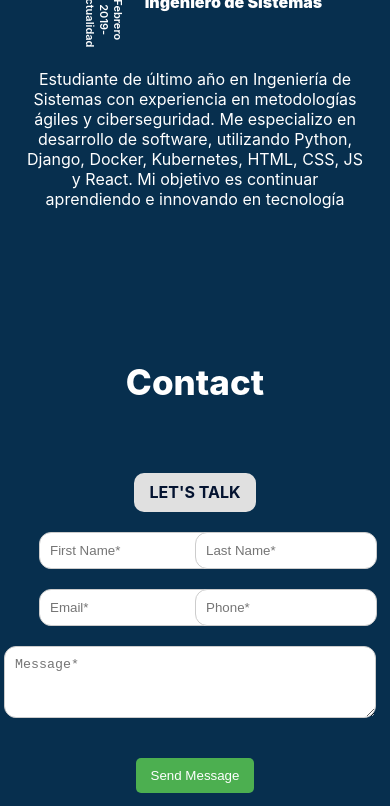
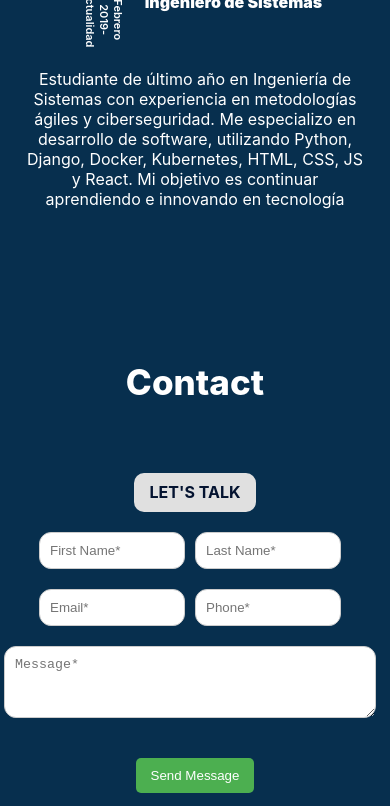
Before and after one commit to josee2701/CV, a React (Create React App) app: page / in a window 390 px wide. Shown: the part 3641-4447 px from the top of the page. Built offline with nearby package versions, Linux system fonts and the light colour scheme.

Commit message:
se aregra css

```diff
--- a/src/assets/css/Contact.css
+++ b/src/assets/css/Contact.css
@@ -121,6 +121,11 @@ textarea {
         text-align: center;
         /* Centra el texto dentro del contenedor */
     }
+    form input,
+    form textarea {
+    width: auto;
+
+}
 }
 
 @media (max-width: 720px) {}
```
